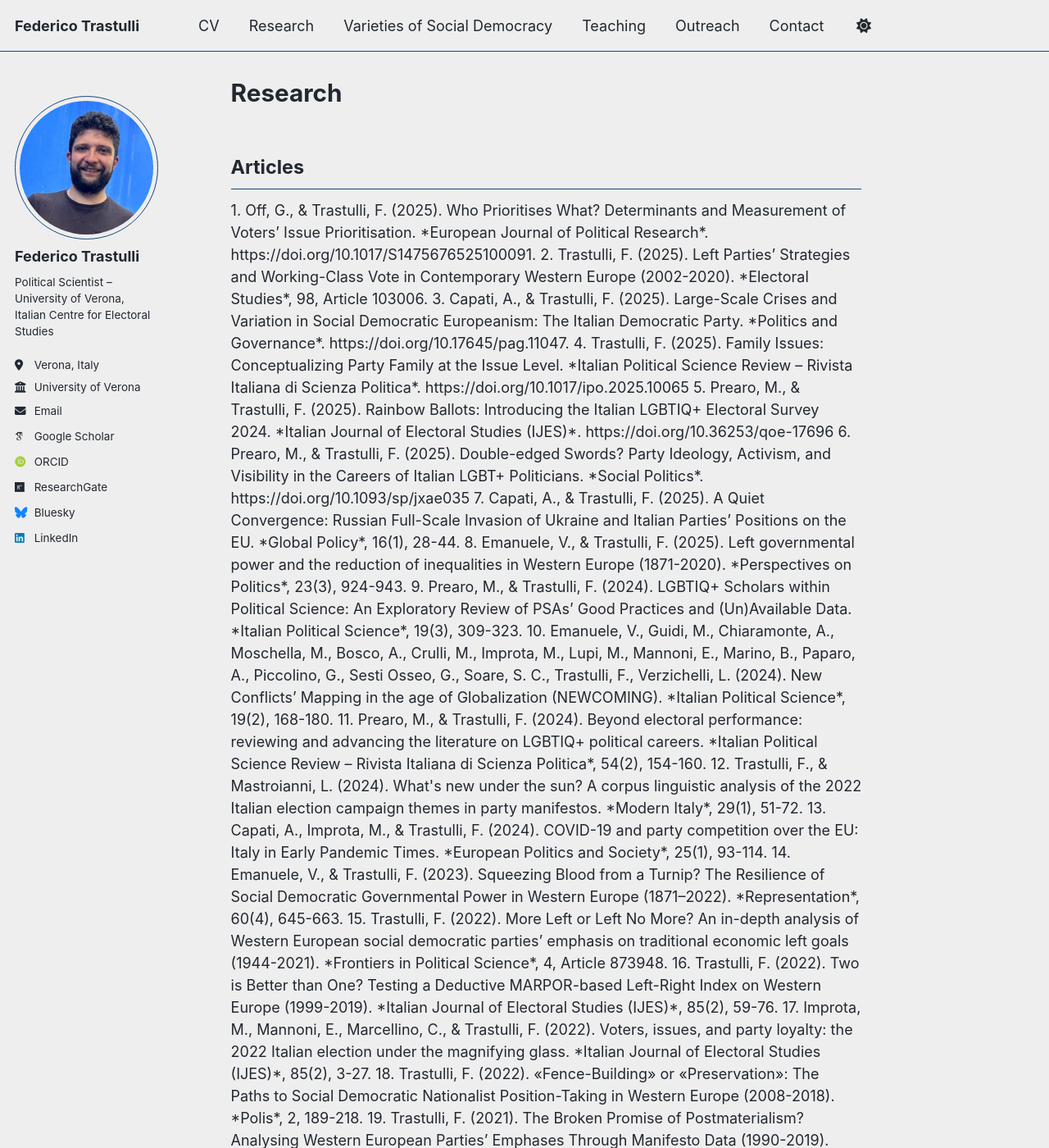
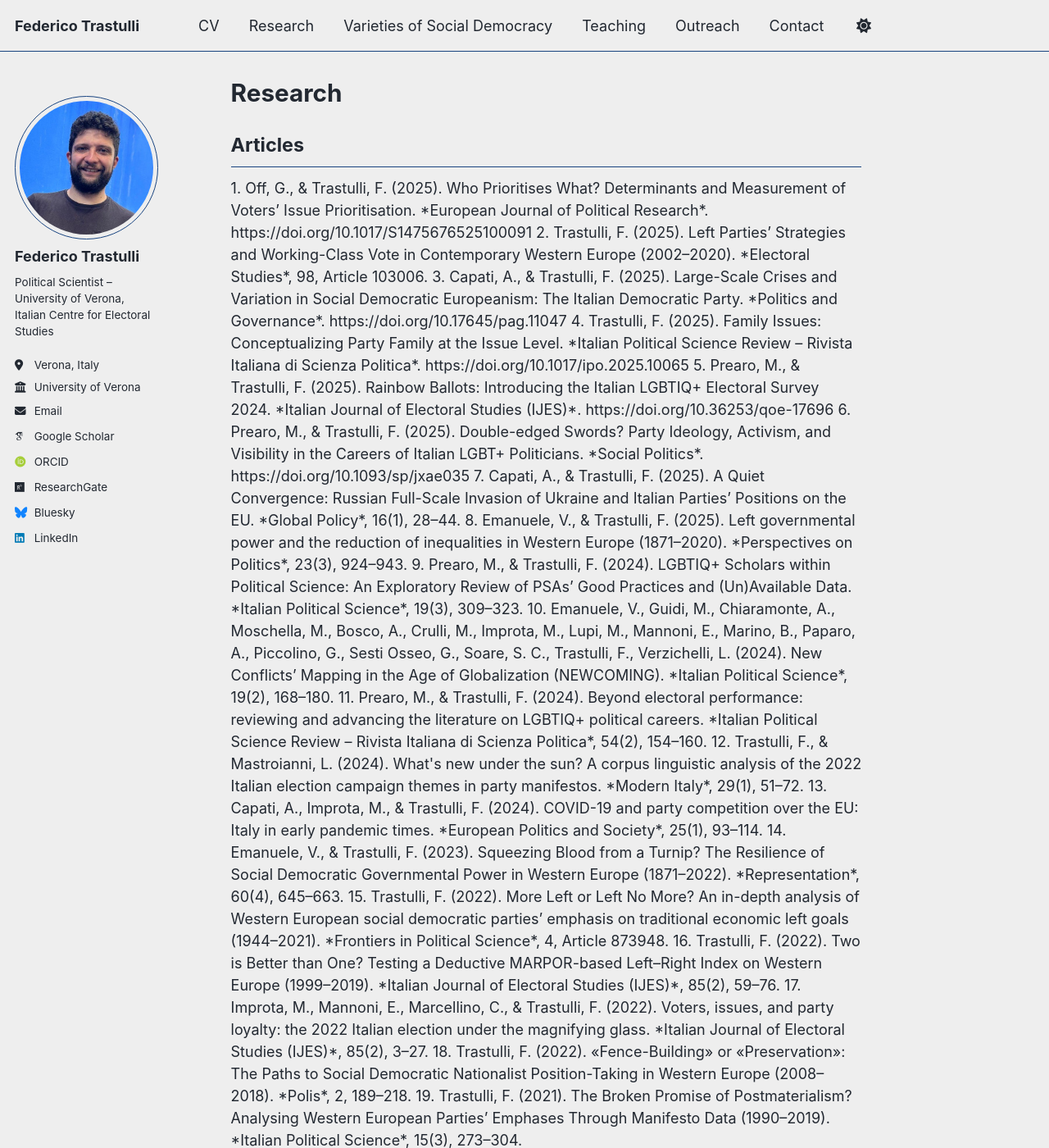
Before and after one commit to federicotrastulli/federicotrastulli.github.io, a Jekyll site: the page built from _pages/research.html, in a window 1280 px wide and 1400 px high. Shown: the whole window at 82% size. Built offline with Jekyll 4.4.1, drawn with Linux system fonts in a browser that asks for light colours; some web fonts are replaced; a script bundle is joined from its source files by our own code; library files that are not in the unit come from our copies; some of the changed lines change nothing that is shown; some of the changed text lies outside the part shown.

Commit message:
Update research.html

```diff
--- a/_pages/research.html
+++ b/_pages/research.html
@@ -3,42 +3,57 @@
 permalink: /research/
 author_profile: true
 ---
+
+<div style="margin-top:-1.5em;">
+
 <h2 style="font-size:1.3em;">Articles</h2>
-1.	Off, G., & Trastulli, F. (2025). Who Prioritises What? Determinants and Measurement of Voters’ Issue Prioritisation. *European Journal of Political Research*. https://doi.org/10.1017/S1475676525100091.
-2.	Trastulli, F. (2025). Left Parties’ Strategies and Working-Class Vote in Contemporary Western Europe (2002-2020). *Electoral Studies*, 98, Article 103006.
-3.	Capati, A., & Trastulli, F. (2025). Large-Scale Crises and Variation in Social Democratic Europeanism: The Italian Democratic Party. *Politics and Governance*. https://doi.org/10.17645/pag.11047.
-4.	Trastulli, F. (2025). Family Issues: Conceptualizing Party Family at the Issue Level. *Italian Political Science Review – Rivista Italiana di Scienza Politica*. https://doi.org/10.1017/ipo.2025.10065
-5.	Prearo, M., & Trastulli, F. (2025). Rainbow Ballots: Introducing the Italian LGBTIQ+ Electoral Survey 2024. *Italian Journal of Electoral Studies (IJES)*. https://doi.org/10.36253/qoe-17696
-6.	Prearo, M., & Trastulli, F. (2025). Double-edged Swords? Party Ideology, Activism, and Visibility in the Careers of Italian LGBT+ Politicians. *Social Politics*. https://doi.org/10.1093/sp/jxae035
-7.	Capati, A., & Trastulli, F. (2025). A Quiet Convergence: Russian Full-Scale Invasion of Ukraine and Italian Parties’ Positions on the EU. *Global Policy*, 16(1), 28-44.
-8.	Emanuele, V., & Trastulli, F. (2025). Left governmental power and the reduction of inequalities in Western Europe (1871-2020). *Perspectives on Politics*, 23(3), 924-943.
-9.	Prearo, M., & Trastulli, F. (2024). LGBTIQ+ Scholars within Political Science: An Exploratory Review of PSAs’ Good Practices and (Un)Available Data. *Italian Political Science*, 19(3), 309-323.
-10.	Emanuele, V., Guidi, M., Chiaramonte, A., Moschella, M., Bosco, A., Crulli, M., Improta, M., Lupi, M., Mannoni, E., Marino, B., Paparo, A., Piccolino, G., Sesti Osseo, G., Soare, S. C., Trastulli, F., Verzichelli, L. (2024). New Conflicts’ Mapping in the age of Globalization (NEWCOMING). *Italian Political Science*, 19(2), 168-180.
-11.	Prearo, M., & Trastulli, F. (2024). Beyond electoral performance: reviewing and advancing the literature on LGBTIQ+ political careers. *Italian Political Science Review – Rivista Italiana di Scienza Politica*, 54(2), 154-160.
-12.	Trastulli, F., & Mastroianni, L. (2024). What's new under the sun? A corpus linguistic analysis of the 2022 Italian election campaign themes in party manifestos. *Modern Italy*, 29(1), 51-72.
-13.	Capati, A., Improta, M., & Trastulli, F. (2024). COVID-19 and party competition over the EU: Italy in Early Pandemic Times. *European Politics and Society*, 25(1), 93-114.
-14.	Emanuele, V., & Trastulli, F. (2023). Squeezing Blood from a Turnip? The Resilience of Social Democratic Governmental Power in Western Europe (1871–2022). *Representation*, 60(4), 645-663.
-15.	Trastulli, F. (2022). More Left or Left No More? An in-depth analysis of Western European social democratic parties’ emphasis on traditional economic left goals (1944-2021). *Frontiers in Political Science*, 4, Article 873948.
-16.	Trastulli, F. (2022). Two is Better than One? Testing a Deductive MARPOR-based Left-Right Index on Western Europe (1999-2019). *Italian Journal of Electoral Studies (IJES)*, 85(2), 59-76.
-17.	Improta, M., Mannoni, E., Marcellino, C., & Trastulli, F. (2022). Voters, issues, and party loyalty: the 2022 Italian election under the magnifying glass. *Italian Journal of Electoral Studies (IJES)*, 85(2), 3-27.
-18.	Trastulli, F. (2022). «Fence-Building» or «Preservation»: The Paths to Social Democratic Nationalist Position-Taking in Western Europe (2008-2018). *Polis*, 2, 189-218.
-19.	Trastulli, F. (2021). The Broken Promise of Postmaterialism? Analysing Western European Parties’ Emphases Through Manifesto Data (1990-2019). *Italian Political Science*, 15(3), 273-304.
+1. Off, G., & Trastulli, F. (2025). Who Prioritises What? Determinants and Measurement of Voters’ Issue Prioritisation. *European Journal of Political Research*.
+   https://doi.org/10.1017/S1475676525100091
+2. Trastulli, F. (2025). Left Parties’ Strategies and Working-Class Vote in Contemporary Western Europe (2002–2020). *Electoral Studies*, 98, Article 103006.
+3. Capati, A., & Trastulli, F. (2025). Large-Scale Crises and Variation in Social Democratic Europeanism: The Italian Democratic Party. *Politics and Governance*.
+   https://doi.org/10.17645/pag.11047
+4. Trastulli, F. (2025). Family Issues: Conceptualizing Party Family at the Issue Level. *Italian Political Science Review – Rivista Italiana di Scienza Politica*.
+   https://doi.org/10.1017/ipo.2025.10065
+5. Prearo, M., & Trastulli, F. (2025). Rainbow Ballots: Introducing the Italian LGBTIQ+ Electoral Survey 2024. *Italian Journal of Electoral Studies (IJES)*.
+   https://doi.org/10.36253/qoe-17696
+6. Prearo, M., & Trastulli, F. (2025). Double-edged Swords? Party Ideology, Activism, and Visibility in the Careers of Italian LGBT+ Politicians. *Social Politics*.
+   https://doi.org/10.1093/sp/jxae035
+7. Capati, A., & Trastulli, F. (2025). A Quiet Convergence: Russian Full-Scale Invasion of Ukraine and Italian Parties’ Positions on the EU. *Global Policy*, 16(1), 28–44.
+8. Emanuele, V., & Trastulli, F. (2025). Left governmental power and the reduction of inequalities in Western Europe (1871–2020). *Perspectives on Politics*, 23(3), 924–943.
+9. Prearo, M., & Trastulli, F. (2024). LGBTIQ+ Scholars within Political Science: An Exploratory Review of PSAs’ Good Practices and (Un)Available Data. *Italian Political Science*, 19(3), 309–323.
+10. Emanuele, V., Guidi, M., Chiaramonte, A., Moschella, M., Bosco, A., Crulli, M., Improta, M., Lupi, M., Mannoni, E., Marino, B., Paparo, A., Piccolino, G., Sesti Osseo, G., Soare, S. C., Trastulli, F., Verzichelli, L. (2024). New Conflicts’ Mapping in the Age of Globalization (NEWCOMING). *Italian Political Science*, 19(2), 168–180.
+11. Prearo, M., & Trastulli, F. (2024). Beyond electoral performance: reviewing and advancing the literature on LGBTIQ+ political careers. *Italian Political Science Review – Rivista Italiana di Scienza Politica*, 54(2), 154–160.
+12. Trastulli, F., & Mastroianni, L. (2024). What's new under the sun? A corpus linguistic analysis of the 2022 Italian election campaign themes in party manifestos. *Modern Italy*, 29(1), 51–72.
+13. Capati, A., Improta, M., & Trastulli, F. (2024). COVID-19 and party competition over the EU: Italy in early pandemic times. *European Politics and Society*, 25(1), 93–114.
+14. Emanuele, V., & Trastulli, F. (2023). Squeezing Blood from a Turnip? The Resilience of Social Democratic Governmental Power in Western Europe (1871–2022). *Representation*, 60(4), 645–663.
+15. Trastulli, F. (2022). More Left or Left No More? An in-depth analysis of Western European social democratic parties’ emphasis on traditional economic left goals (1944–2021). *Frontiers in Political Science*, 4, Article 873948.
+16. Trastulli, F. (2022). Two is Better than One? Testing a Deductive MARPOR-based Left–Right Index on Western Europe (1999–2019). *Italian Journal of Electoral Studies (IJES)*, 85(2), 59–76.
+17. Improta, M., Mannoni, E., Marcellino, C., & Trastulli, F. (2022). Voters, issues, and party loyalty: the 2022 Italian election under the magnifying glass. *Italian Journal of Electoral Studies (IJES)*, 85(2), 3–27.
+18. Trastulli, F. (2022). «Fence-Building» or «Preservation»: The Paths to Social Democratic Nationalist Position-Taking in Western Europe (2008–2018). *Polis*, 2, 189–218.
+19. Trastulli, F. (2021). The Broken Promise of Postmaterialism? Analysing Western European Parties’ Emphases Through Manifesto Data (1990–2019). *Italian Political Science*, 15(3), 273–304.
 
 <h2 style="font-size:1.3em;">Books</h2>
-1.	Prearo, M., & Trastulli, F. (2025). *Politica e cittadinanza LGBTQIA+: Tra opinione pubblica, diritti e partecipazione [LGBTQIA+ politics and citizens: Public opinion, rights, and participation]*. Pisa: Edizioni ETS.
-–	*Under contract*: Trastulli, F. *Varieties of Social Democracy in Western Europe: The Impact of External Constraints on Ideological Differences*. Palgrave Macmillan.
+1. Prearo, M., & Trastulli, F. (2025). *Politica e cittadinanza LGBTQIA+: Tra opinione pubblica, diritti e partecipazione*. Pisa: Edizioni ETS.
+2. *Under contract*: Trastulli, F. *Varieties of Social Democracy in Western Europe: The Impact of External Constraints on Ideological Differences*. Palgrave Macmillan.
 
-<h2 style="font-size:1.3em;">Chapters in books</h2>
-1.	Prearo, M, & Trastulli, F. (2025). Una carriera arcobaleno? Elezioni e rappresentanza politica LGBT+ in Italia [A rainbow career? Elections and LGBT+ political representation in Italy]. In Pansardi, P. (ed.), *Genere e leadership politica: Le carriere politiche delle donne e delle persone LGBT+ in Italia* (pp. 102-127). Feltrinelli.
-2.	Angelucci, D., Trastulli, F., & Tuorto, D. (2024). Cronaca di una morte annunciata. La partecipazione elettorale in Italia, 2022 [Chronicle of a death foretold. Electoral participation in Italy, 2022]. In Chiaramonte, A., & De Sio, L. (eds.), *Un polo solo. Le elezioni politiche del 2022* (pp. 107-138). Il Mulino.
-3.	Bolgherini, S., & Trastulli, F. (2023). Voglia di sinistra: la collocazione sullo spettro politico [Left-right self-collocation of PD’s selectorate at the 2023 primaries]. In Grimaldi, S., & Venturino, F. (eds.), *Un nuovo inizio? Il Partito Democratico e l’elezione di Elly Schlein* (pp. 75-86). Padova University Press.
-4.	Testa, A., & Trastulli, F. (2023). Nuova segretaria, solita passione: sempre altissimo l’interesse per la politica [2023 PD primaries and selectorate’s interest in politics]. In Grimaldi, S., & Venturino, F. (eds.), *Un nuovo inizio? Il Partito Democratico e l’elezione di Elly Schlein* (pp. 87-96). Padova University Press.
-5.	Trastulli, F. (2021). Manifesti elettorali e posizionamento ideologico [Electoral manifestos and ideological positioning]. In Acampa, S., Gargiulo, G., Gatti, R., Mazza, R., & Paolillo, M. (eds.), *Saperi, conoscenze ed esperienze in formazione* (pp. 48-52). libreriauniversitaria.it Edizioni.
+<h2 style="font-size:1.3em;">Chapters</h2>
+1. Prearo, M., & Trastulli, F. (2025). Una carriera arcobaleno? Elezioni e rappresentanza politica LGBT+ in Italia.
+   In Pansardi, P. (ed.), *Genere e leadership politica* (pp. 102–127). Feltrinelli.
+2. Angelucci, D., Trastulli, F., & Tuorto, D. (2024). Cronaca di una morte annunciata. La partecipazione elettorale in Italia, 2022.
+   In Chiaramonte, A., & De Sio, L. (eds.), *Un polo solo* (pp. 107–138). Il Mulino.
+3. Bolgherini, S., & Trastulli, F. (2023). Voglia di sinistra: la collocazione sullo spettro politico.
+   In Grimaldi, S., & Venturino, F. (eds.), *Un nuovo inizio?* (pp. 75–86). Padova University Press.
+4. Testa, A., & Trastulli, F. (2023). Nuova segretaria, solita passione: sempre altissimo l’interesse per la politica.
+   In Grimaldi, S., & Venturino, F. (eds.), *Un nuovo inizio?* (pp. 87–96). Padova University Press.
+5. Trastulli, F. (2021). Manifesti elettorali e posizionamento ideologico.
+   In Acampa, S., et al. (eds.), *Saperi, conoscenze ed esperienze in formazione* (pp. 48–52).
 
 <h2 style="font-size:1.5em;">Current projects</h2>
-–	Crulli, M., Emanuele, V., & Trastulli, F. Intersectionality and electoral participation.
-–	Dassonneville, R., & Trastulli, F. Working-Class Electoral Cross-Pressures in 9 Western European Countries (1989-2024).
-–	De Sio, L., Paparo, A., & Trastulli, F. Who takes the cue? Experimental evidence on voters’ political sophistication in party and leader cueing of issue positions.
-–	Lourenço, P., Prearo, M., & Trastulli, F. Riding the Electoral Cycle: Dynamics of Anti-LGBTIQ+ Mobilisation in Four Western European Countries.
-–	Trastulli, F. The Intersectional Decline of Working-Class Support for the Left: Evidence from 19 Western European countries (2002-2020).
-–	Trastulli, F., Prearo, M., & Pansardi, P. Individual-level determinants of LGBTIQ+ issue attitudes: Evidence from the traditionalist Italian context.
+- Crulli, M., Emanuele, V., & Trastulli, F. Intersectionality and electoral participation.
+- Dassonneville, R., & Trastulli, F. Working-Class Electoral Cross-Pressures in 9 Western European Countries (1989–2024).
+- De Sio, L., Paparo, A., & Trastulli, F. Who takes the cue? Experimental evidence on voters’ political sophistication in party and leader cueing of issue positions.
+- Lourenço, P., Prearo, M., & Trastulli, F. Riding the Electoral Cycle: Dynamics of Anti-LGBTIQ+ Mobilisation in Four Western European Countries.
+- Trastulli, F. The Intersectional Decline of Working-Class Support for the Left: Evidence from 19 Western European countries (2002–2020).
+- Trastulli, F., Prearo, M., & Pansardi, P. Individual-level determinants of LGBTIQ+ issue attitudes: Evidence from the traditionalist Italian context.
+
+</div>
```
